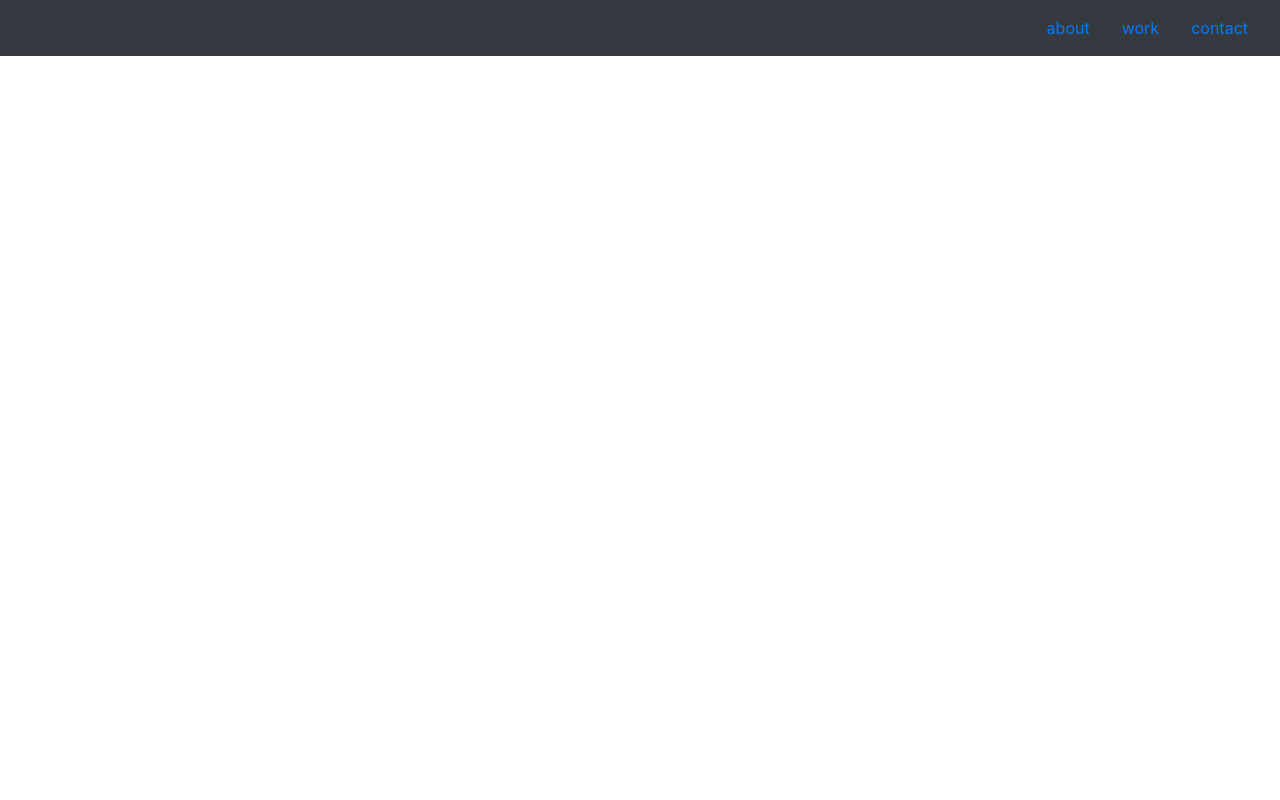
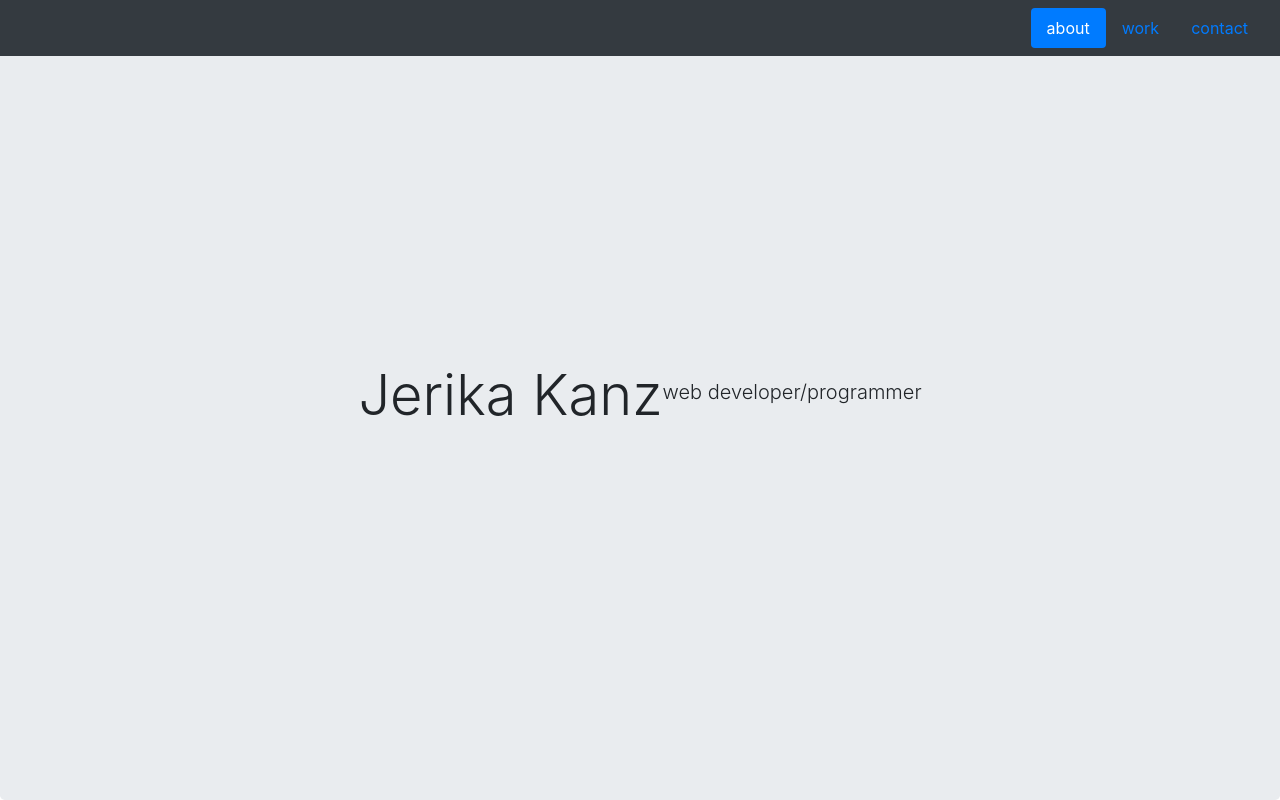
Before and after one commit to jecaps/personalPortfolio, a plain HTML site: page index.html in a window 1280 px wide. Drawn offline with nearby package versions, Linux system fonts and the light colour scheme.

Commit message:
feat: :lipstick: Create Welcome Page

```diff
--- a/index.html
+++ b/index.html
@@ -34,6 +34,17 @@
     </div>
   </nav>
   <!-- END NAVBAR -->
+
+  <!-- START CONTENT -->
+  <div id="content">
+    <!-- START WELCOME SECTION -->
+    <div id="welcome-section" class="jumbotron">
+      <h1 class="display-4" id="name">Jerika Kanz</h1>
+      <p class="lead">web developer/programmer</p>
+    </div>
+    <!-- END WELCOME SECTION -->
+
+    <!-- END CONTENT -->
     <script src="https://code.jquery.com/jquery-3.2.1.slim.min.js"
       integrity="sha384-KJ3o2DKtIkvYIK3UENzmM7KCkRr/rE9/Qpg6aAZGJwFDMVNA/GpGFF93hXpG5KkN"
       crossorigin="anonymous"></script>
--- a/style.css
+++ b/style.css
@@ -0,0 +1,8 @@
+#welcome-section {
+  height: 100vh;
+  display: flex;
+  /* flex-direction: column; */
+  justify-content: center;
+  align-items: center;
+  margin: 0;
+}
```
Lines whose indentation alone changed are shown as unchanged.
